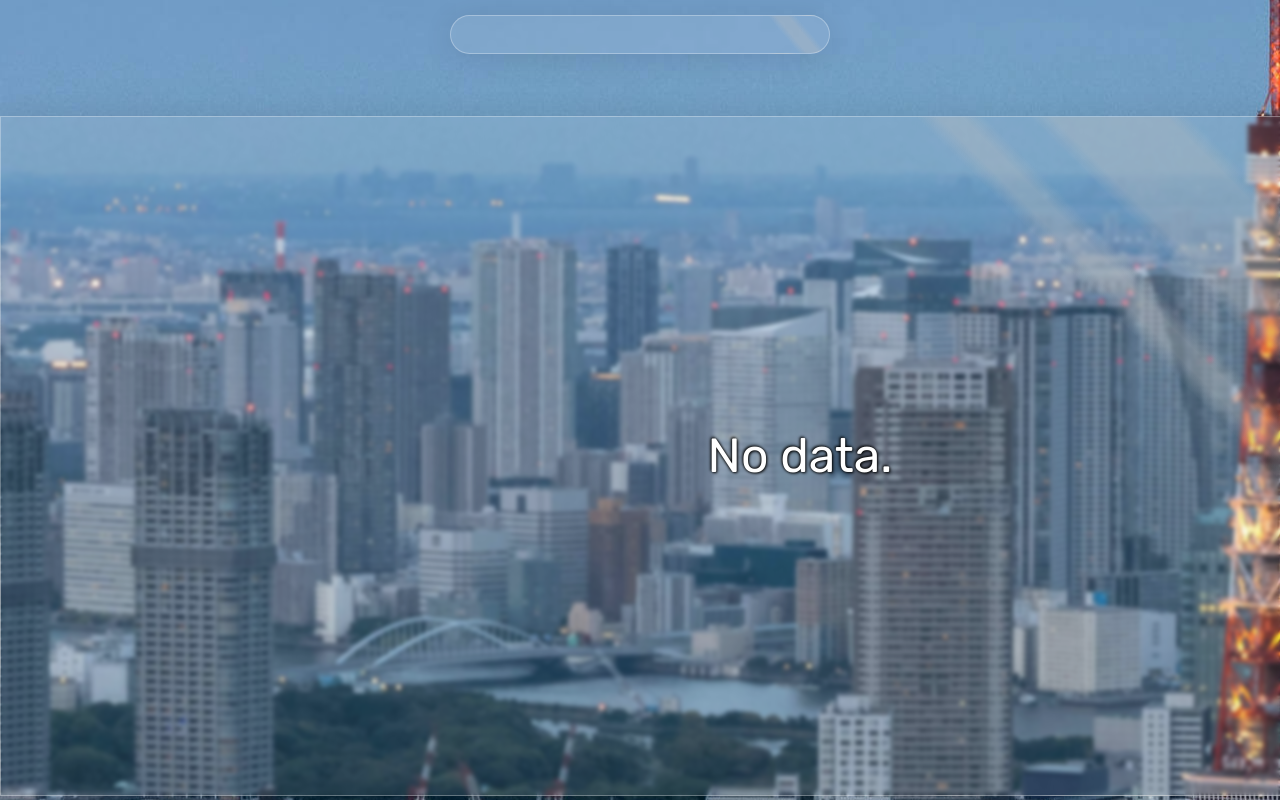
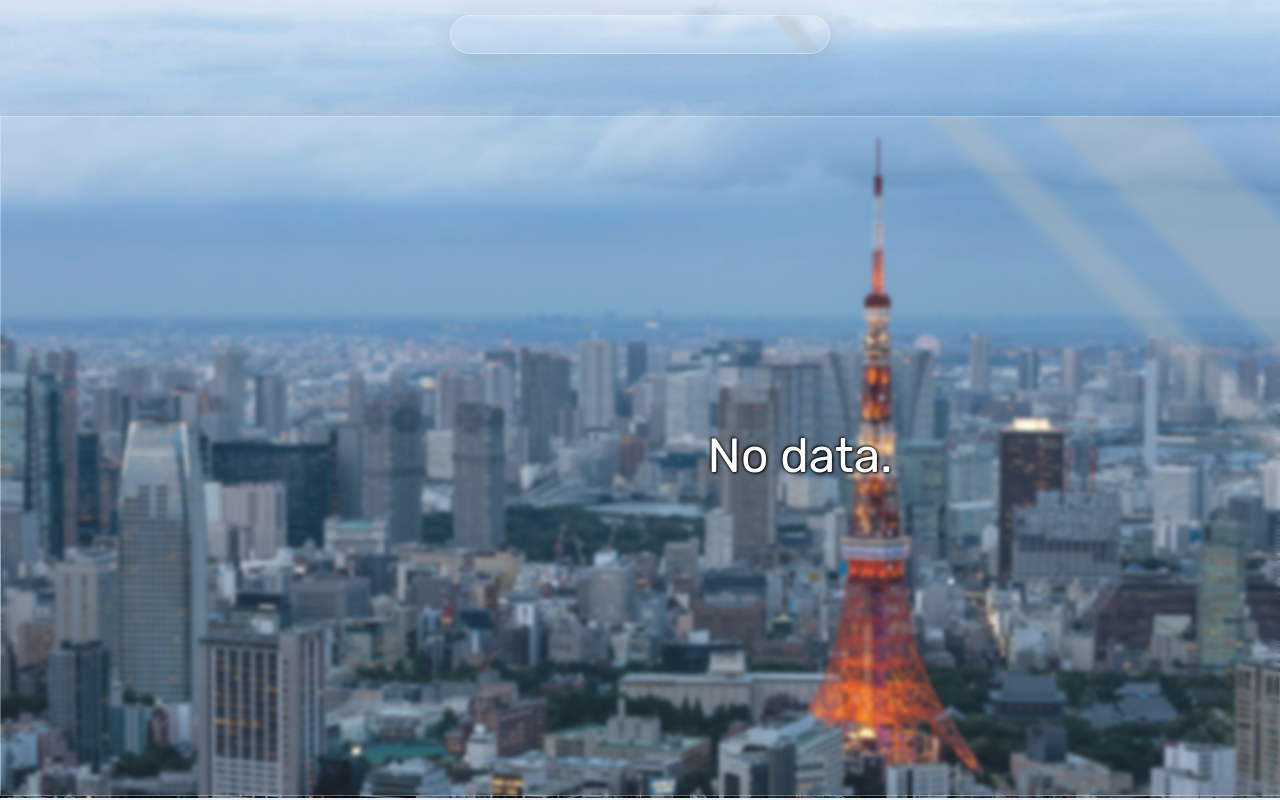
Before and after one commit to tg0xff/top-weather-app, a website built with webpack: page src/index.html in a window 1280 px wide. Shown: the top 800 px of the page. Built offline with nearby package versions, Linux system fonts and the light colour scheme.

Commit message:
Scale background image with viewport

```diff
--- a/src/style.css
+++ b/src/style.css
@@ -13,7 +13,7 @@ body {
   font-family: Rubik, system-ui, sans-serif;
   margin: 0;
   /* Photo by Riccardo Chiarini (https://unsplash.com/@riccardoch) on Unsplash (https://unsplash.com/photos/tokyo-tower-6hLxUdfmaKs) */
-  background: no-repeat center/auto
+  background: no-repeat center / cover
     url("./riccardo-chiarini-6hLxUdfmaKs-unsplash-cropped-scaled.jpg");
 }
 
```
